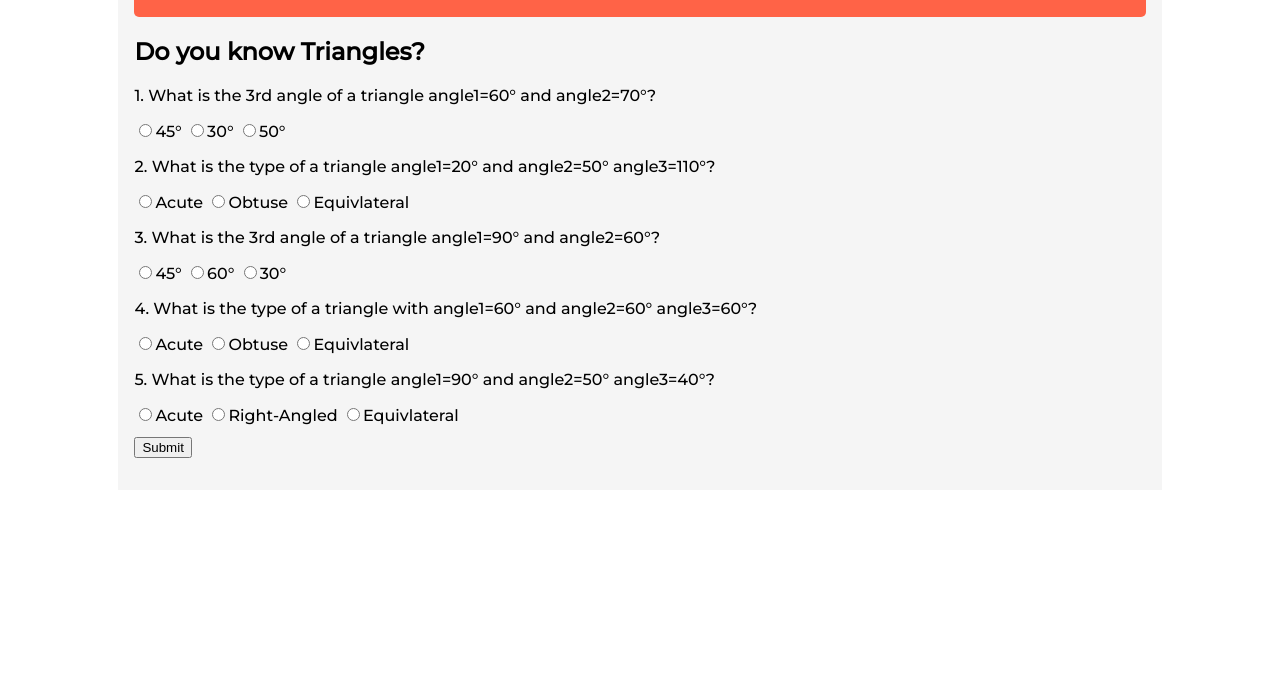
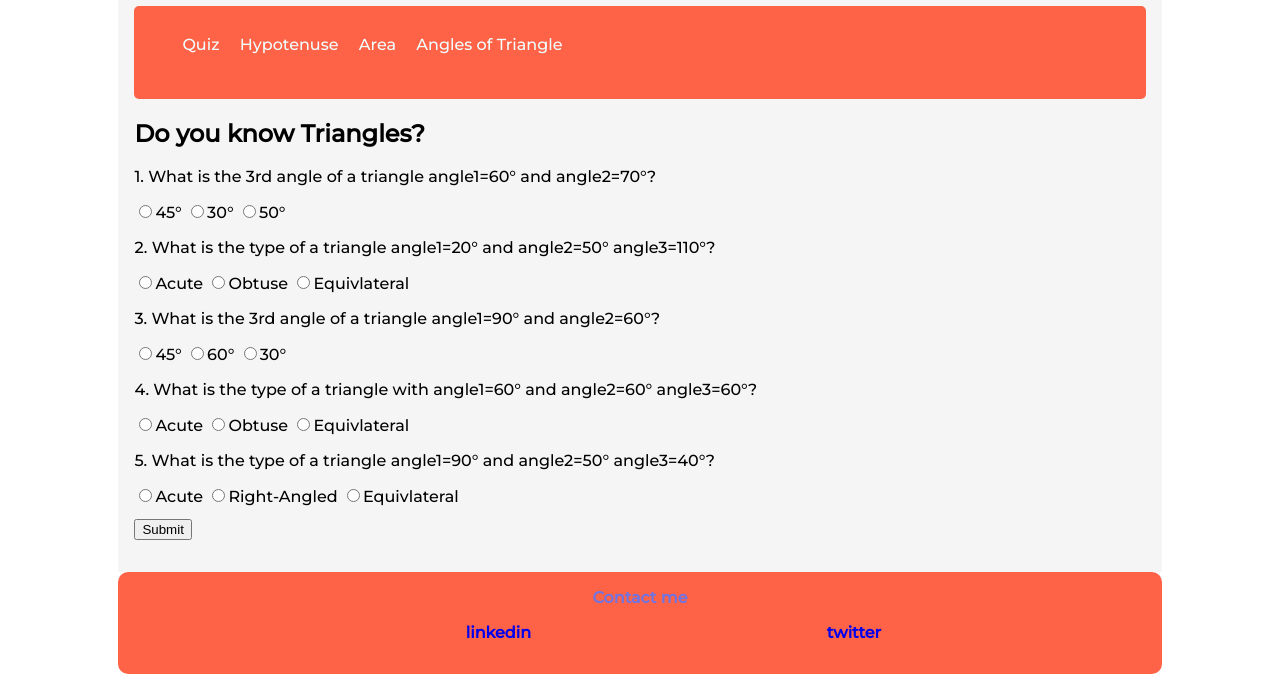
Before and after one commit to Meghana-sk/Triangles-quiz, a plain HTML site: page index.html in a window 1280 px wide. Shown: the part 100-800 px from the top of the page. Drawn offline with Linux system fonts and the light colour scheme.

Commit message:
feat: added footer for social media links

```diff
--- a/index.html
+++ b/index.html
@@ -9,6 +9,7 @@
   </head>
   <body>
     <div class="container">
+      <h1>All about traingles</h1>
       <nav class="nav-bar">
         <ul class="non-bullet">
           <li class="nav-bar-list">
@@ -25,6 +26,7 @@
           </li>
         </ul>
       </nav>
+
       <h2>Do you know Triangles?</h2>
       <form class="quiz">
         <div class="question-container">
@@ -110,11 +112,17 @@
             />Equivlateral</label
           >
         </div>
-        <!-- <button>Submit</button> if u define here everttime page refershes and values are lost which were selected -->
       </form>
       <button id="submit">Submit</button>
       <p id="output"></p>
     </div>
+
+    <footer>
+      <div id="footer-text">Contact me</div>
+      <ul>
+        <li class="social-media"><a href="http://linkedin.com/in/meghanask">linkedin</a></li>
+        <li class="social-media"><a href="http://twitter.com/meghana__sk">twitter</a></li>
+    </footer>
   </body>
   <script src="app.js"></script>
 </html>
--- a/style.css
+++ b/style.css
@@ -1,4 +1,9 @@
 @import url("https://fonts.googleapis.com/css2?family=Montserrat:wght@500&display=swap");
+
+:root {
+  --tomato-color: tomato;
+  --header-footer-color: #7373e0;
+}
 
 body {
   font-family: "Montserrat", sans-serif;
@@ -40,3 +45,27 @@ button {
 .sub-grp {
   margin-top: 0.8rem;
 }
+
+.social-media {
+  list-style-type: none;
+  display: inline;
+  margin-left: 30%;
+}
+
+li a {
+  text-decoration: none;
+}
+
+footer {
+  width: 80%;
+  margin: auto;
+  background-color: var(--tomato-color);
+  padding: 1rem;
+  border-radius: 10px;
+  font-weight: bold;
+}
+
+#footer-text {
+  text-align: center;
+  color: var(--header-footer-color);
+}
```
Also changed, not shown: anglesOfTriangle.html (+7 -0 lines), area.html (+7 -0 lines), hypotenuse.html (+7 -0 lines).
